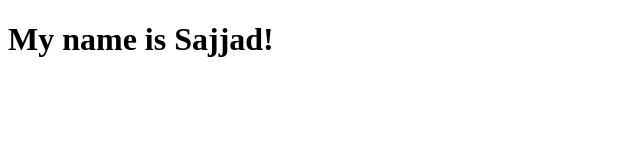
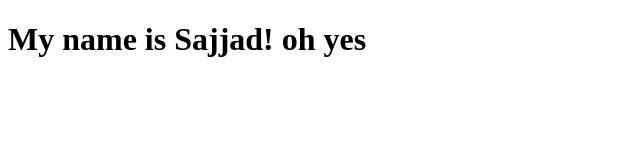
Before and after one commit to sajjad081/portfoli-sajjad, a plain HTML site: page site/index.html in a window 1280 px wide. Shown: the whole page, without its empty margins (0-640 px from the left). Drawn offline with Linux system fonts and the light colour scheme.

Commit message:
updated page

```diff
--- a/site/index.html
+++ b/site/index.html
@@ -6,6 +6,6 @@
 	<title>Coursera Test</title>
 </head>
 <body>
-<h1>My name is Sajjad!</h1>
+<h1>My name is Sajjad! oh yes</h1>
 </body>
 </html>
```
